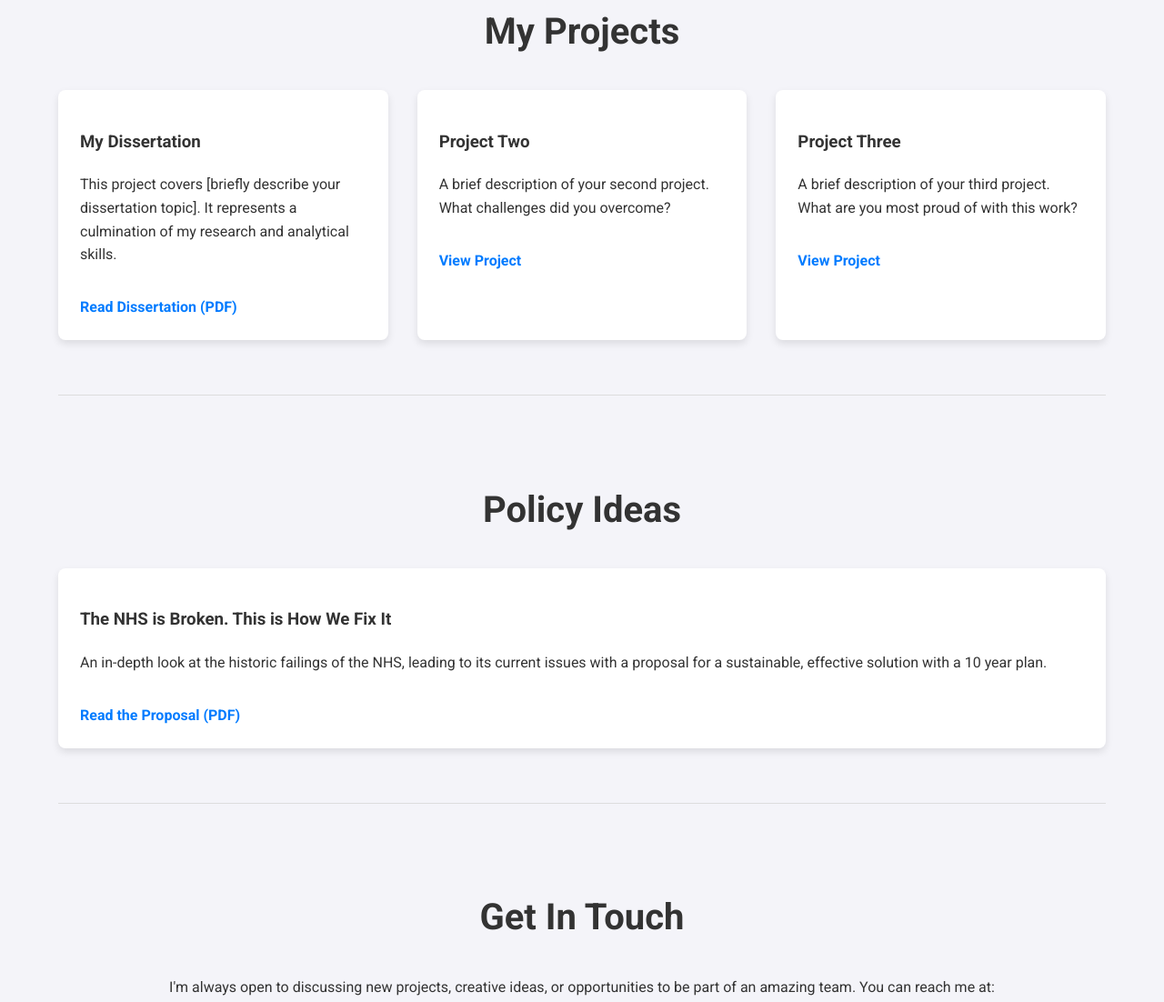
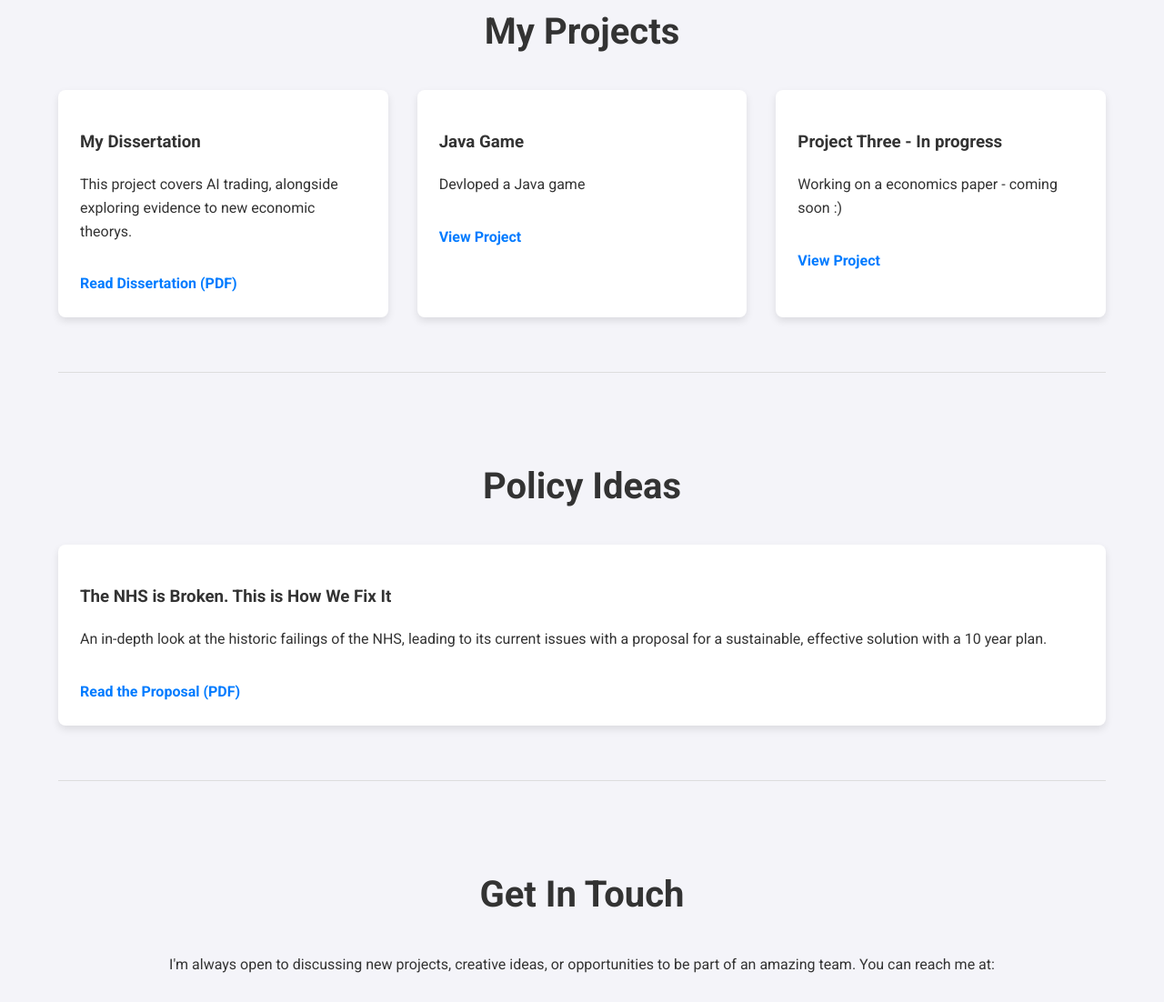
Before and after one commit to LouisWarren99/-github.io, a plain HTML site: page index.html in a window 1280 px wide. Shown: the part 895-1997 px from the top of the page at 91% size. Drawn offline with Linux system fonts and the light colour scheme.

Commit message:
Update index.html

```diff
--- a/index.html
+++ b/index.html
@@ -47,17 +47,17 @@
             <div class="project-grid">
                 <div class="project-card">
                     <h3>My Dissertation</h3>
-                    <p>This project covers [briefly describe your dissertation topic]. It represents a culmination of my research and analytical skills.</p>
+                    <p>This project covers AI trading, alongside exploring evidence to new economic theorys.</p>
                     <a href="dissertation.pdf" target="_blank" class="project-link">Read Dissertation (PDF)</a>
                 </div>
                 <div class="project-card">
-                    <h3>Project Two</h3>
-                    <p>A brief description of your second project. What challenges did you overcome?</p>
-                    <a href="#" class="project-link">View Project</a>
+                    <h3>Java Game</h3>
+                    <p>Devloped a Java game</p>
+                    <a href="Take a look!" class="project-link">View Project</a>
                 </div>
                 <div class="project-card">
-                    <h3>Project Three</h3>
-                    <p>A brief description of your third project. What are you most proud of with this work?</p>
+                    <h3>Project Three - In progress</h3>
+                    <p>Working on a economics paper - coming soon :)</p>
                     <a href="#" class="project-link">View Project</a>
                 </div>
             </div>
@@ -77,7 +77,7 @@
         <section id="contact">
             <h2>Get In Touch</h2>
             <p>I'm always open to discussing new projects, creative ideas, or opportunities to be part of an amazing team. You can reach me at:</p>
-            <a href="Louiswarren@tuta.com" class="contact-link">Louiswarren@tuta.com</a>
+            <a href="Louiswarren@tuta.com" </a>
         </section>
     </main>
 
```
